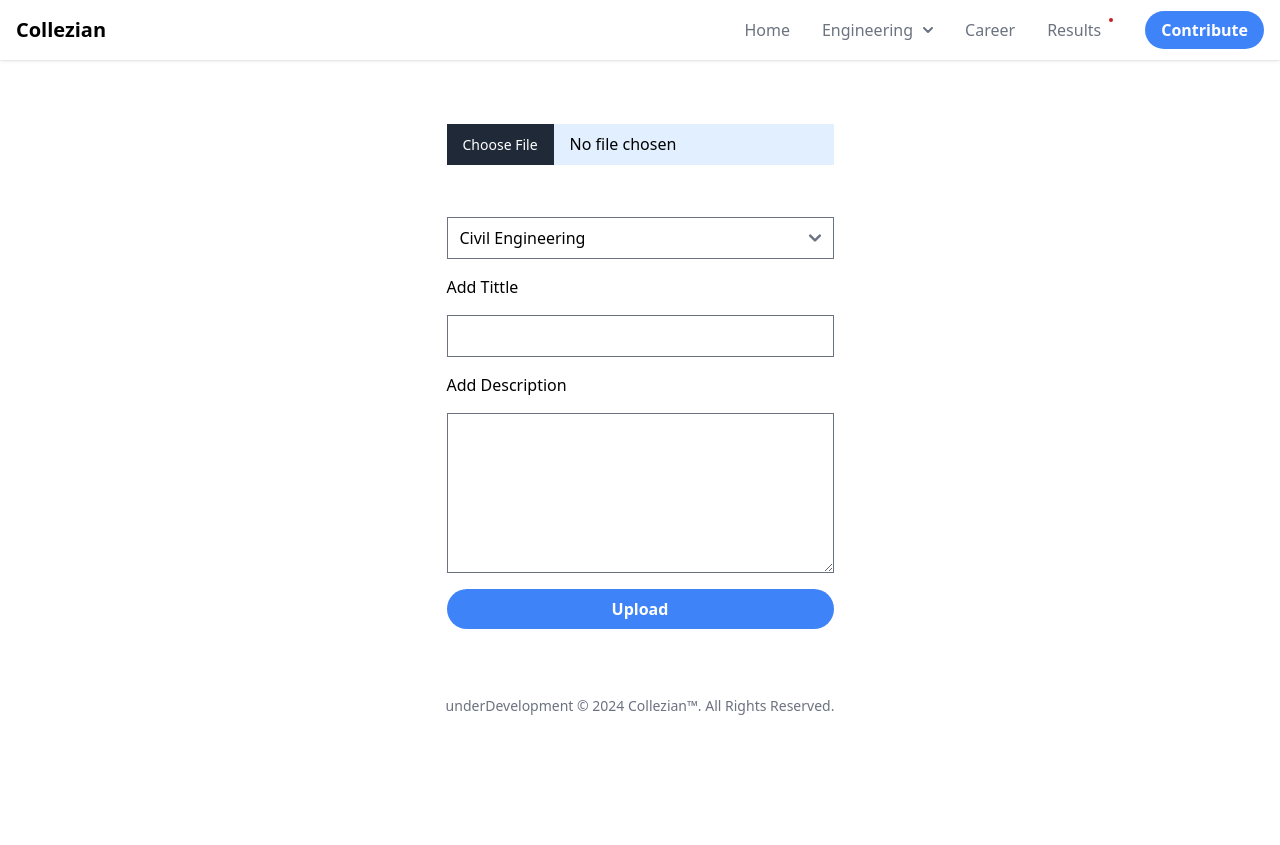
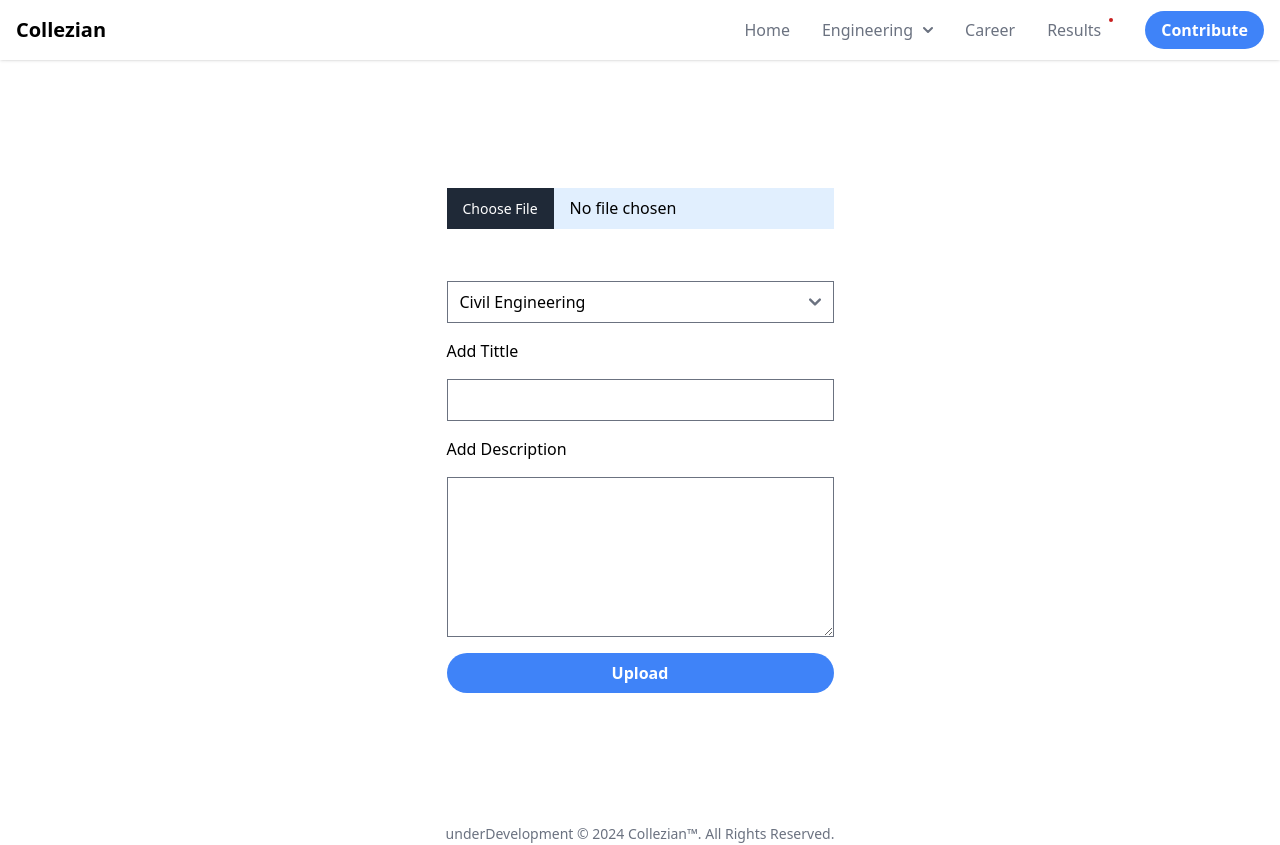
Before and after one commit to modest-azad/collezian-0.1.0, a Next.js app: page /contribution in a window 1280 px wide. Before the commit the page ends 800 px from the top, so only its background shows below. Built offline with nearby package versions, Linux system fonts and the light colour scheme.

Commit message:
padding added

```diff
--- a/src/components/Important_portal.js
+++ b/src/components/Important_portal.js
@@ -6,7 +6,7 @@ function Portals(){
         <>
                 <h1 id="portal-links" className="text-center text-2xl md:text-3xl font-semibold my-4">Important Portal</h1>
             <div className="important-portal rounded-3xl md:mx-[10%]">
-                <div className="items text-center text-sm grid grid-cols-3 justify-center lg:grid-cols-6  md:grid-cols-4 gap-5 py-9 px-[5%]">
+                <div className="items text-center text-xs grid grid-cols-4 justify-center lg:grid-cols-6  md:grid-cols-4 gap-5 py-9 px-[5%]">
                 <a href="null" className="item transition-all duration-300 ease-in-out hover:translate-y-[-1em] ">
                         <img className="w-full p-4" src="/icons/exam-color.png" alt="image" />
                         <h2>NPTEL</h2>
--- a/src/components/Navigation.js
+++ b/src/components/Navigation.js
@@ -67,7 +67,7 @@ export default function Navigation() {
 
                 <li className="max-sm:pt-4 max-sm:flex max-sm:justify-center">
                   {/* Action button  */}
-    <Link  href="/contribution" className=" bg-blue-500 hover:bg-blue-700 text-white font-bold py-2 px-4 rounded-3xl "> Contribute </Link>
+            <Link  href="/contribution" className=" bg-blue-500 hover:bg-blue-700 text-white font-bold py-2 px-4 rounded-3xl "> Contribute </Link>
                 </li>
             </ul>
         </div>
--- a/src/pages/contribution.js
+++ b/src/pages/contribution.js
@@ -3,7 +3,7 @@ import { Alert, Button, Radio } from "flowbite-react";
 export default function Contribute(){
     return (
         <>
-                <div className=" container w-full m-auto grid  justify-center p-[5%]">
+                <div className=" container w-full m-auto grid  justify-center p-[10%]">
                     <form className="grid gap-4 ">
                         <input className=" bg-blue-100 mb-9" type="file"/>
 
```
